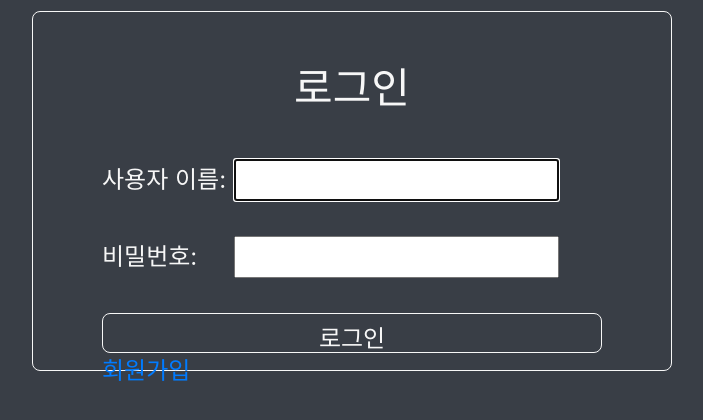
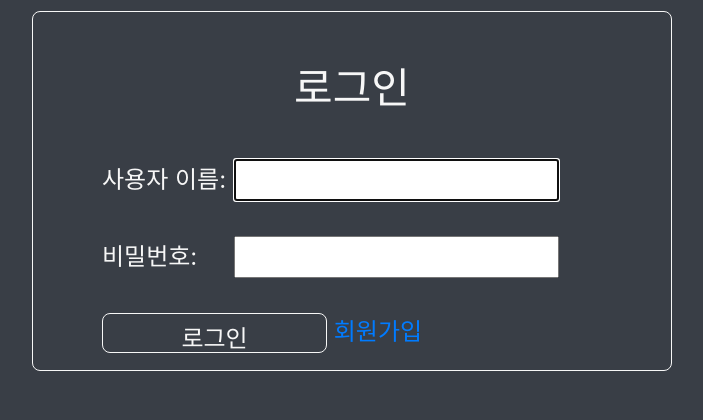
Before and after one commit to jwonp/nas-server-backend, a Django app: page /admin/login/ in a window 1280 px wide. Shown: the part 229-649 px from the top of the page, without its empty margins (288-991 px from the left). Run offline with Django 4.2, Linux system fonts and the light colour scheme; parts of the project's set-up code (start-up, migrations or seed data) failed here and were passed over; some libraries are stand-ins or nearby versions.

Commit message:
test login page

```diff
--- a/server_config/static/css/styles.css
+++ b/server_config/static/css/styles.css
@@ -40,7 +40,7 @@ body {
 .style-btn {
     vertical-align: middle;
     line-height: 40px;
-    width: 100%;
+    width: 45%;
     height: 40px;
     margin: 0 auto;
     background-color: #393E46;
```
